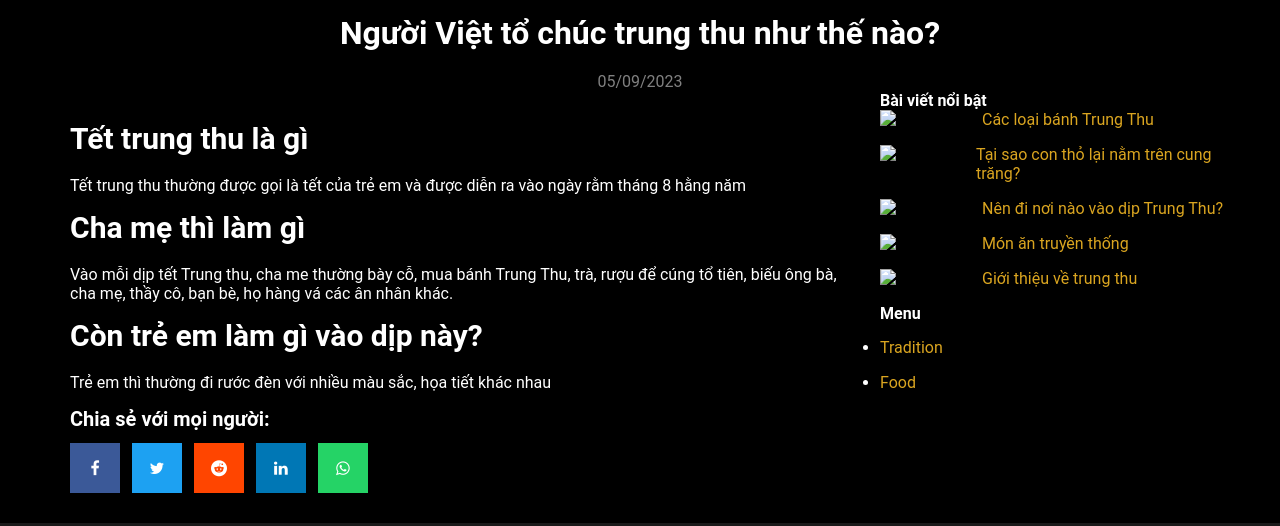
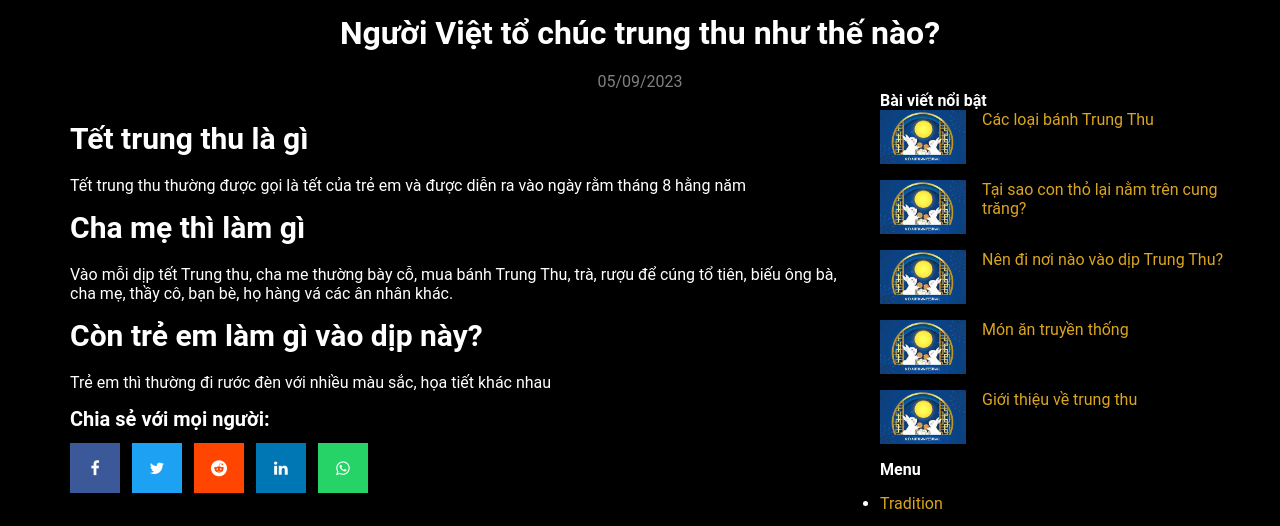
Before and after one commit to Doxuanvietlong/jsb-final-project, a plain HTML site: page post-3.html in a window 1280 px wide. Shown: the part 82-608 px from the top of the page. Drawn offline with Linux system fonts and the light colour scheme; the site is published under a folder, as on GitHub Pages, so addresses that start at the root find nothing.

Commit message:
Thay đổi hình ảnh

```diff
--- a/post-3.html
+++ b/post-3.html
@@ -52,23 +52,23 @@
             <div class="featured">
                 <h4> Bài viết nổi bật</h4>
                 <div class="featured-side">
-                    <img src="/images/download.jpg">
+                    <img src="images/download.jpg">
                     <p> <a href="post-5.html">Các loại bánh Trung Thu</a></p>
                 </div>
                 <div class="featured-side">
-                    <img src="/images/download.jpg">
+                    <img src="images/download.jpg">
                     <p> <a href="post-1.html">Tại sao con thỏ lại nằm trên cung trăng?</a> </p>
                 </div>
                 <div class="featured-side">
-                    <img src="/images/download.jpg">
+                    <img src="images/download.jpg">
                     <p> <a href="post-6.html">Nên đi nơi nào vào dịp Trung Thu?</a></p>
                 </div>
                 <div class="featured-side">
-                    <img src="/images/download.jpg">
+                    <img src="images/download.jpg">
                     <p> <a href="post-2.html">Món ăn truyền thống</a></p>
                 </div>
                 <div class="featured-side">
-                    <img src="/images/download.jpg">
+                    <img src="images/download.jpg">
                     <p> <a href="post-4.html">Giới thiệu về trung thu</a></p>
                 </div>
             </div>
```
